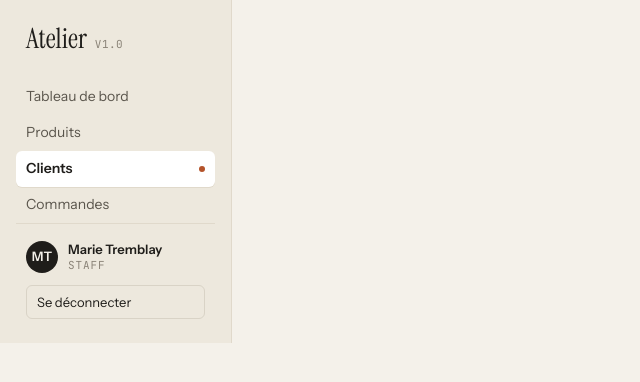
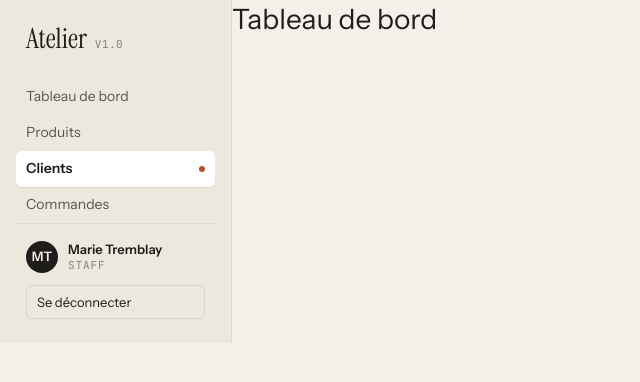
Before and after one commit to TNAJ-JR/Atelier, a React (Vite) app in the folder Frontend/: page / in a window 1280 px wide. Shown: the top 382 px of the page, without its empty margins (0-640 px from the left). Built offline with nearby package versions, Linux system fonts and the light colour scheme; no server answers.

Commit message:
refactor(dashboard): remove Outlet component and display title directly

```diff
--- a/Frontend/src/pages/Dashboard/Dashboard.tsx
+++ b/Frontend/src/pages/Dashboard/Dashboard.tsx
@@ -1,9 +1,8 @@
-import { Outlet } from "react-router";
 function Dashboard() {
   return (
     <div className="d-flex justify-content-between">
       <div>
-        <Outlet />
+        <h1>Tableau de bord</h1>
       </div>
     </div>
   );
```
